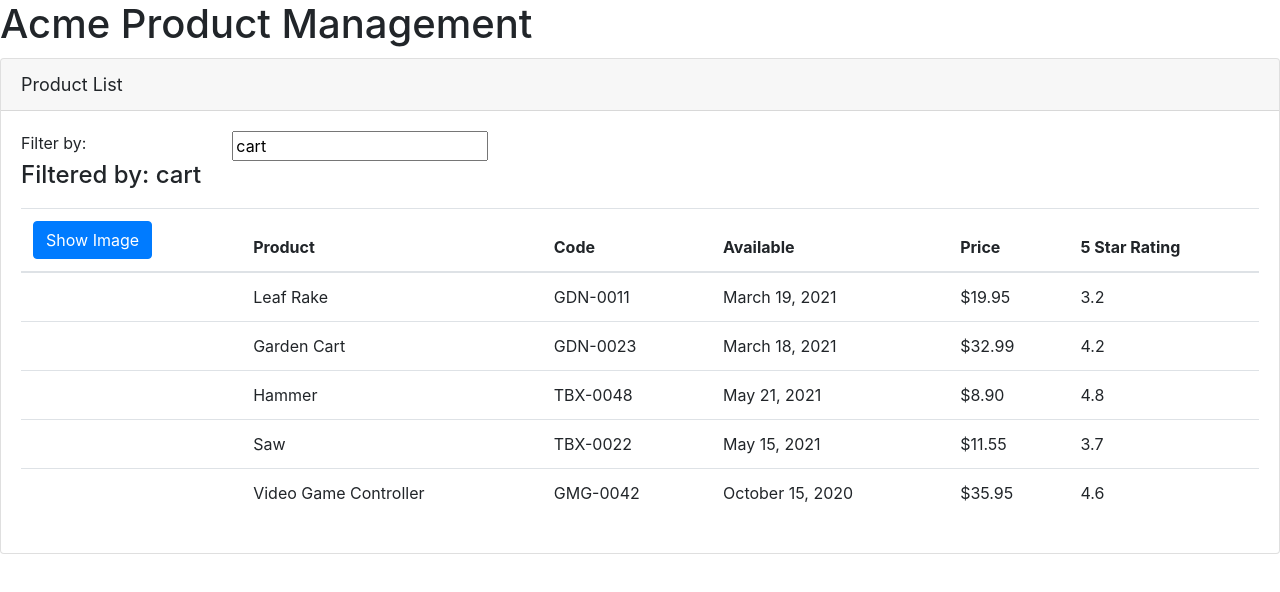
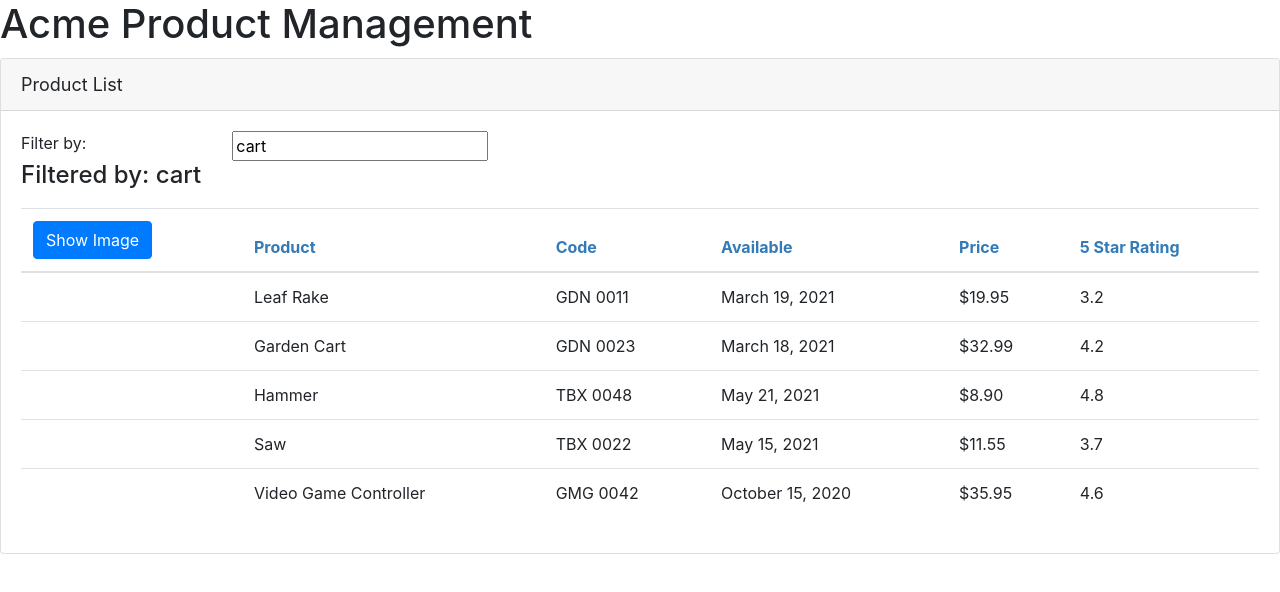
Before and after one commit to c-santana-sp/Angular-GettingStarted, an Angular app: page /welcome in a window 1280 px wide. Shown: the top 592 px of the page. Built offline with nearby package versions, Linux system fonts and the light colour scheme.

Commit message:
Creating a custom Pipe

```diff
--- a/src/app/app.module.ts
+++ b/src/app/app.module.ts
@@ -4,11 +4,13 @@
 
 import { AppComponent } from './app.component';
 import { ProductListComponent } from './products/product-list.component';
+import { ConvertToSpacesPipe } from './shared/convert-to-spaces.pipe';
 
 @NgModule({
   declarations: [
     AppComponent,
-    ProductListComponent
+    ProductListComponent,
+    ConvertToSpacesPipe
   ],
   imports: [
     BrowserModule,
--- /dev/null
+++ b/src/app/products/product-list-component.css
@@ -0,0 +1,3 @@
+thead {
+    color: #337AB7;
+}
--- a/src/app/products/product-list.component.html
+++ b/src/app/products/product-list.component.html
@@ -42,7 +42,7 @@
                                     [style.margin.px]='imageMargin'>
                         </td>
                         <td>{{ product.productName }}</td>
-                        <td>{{ product.productCode | uppercase}}</td>
+                        <td>{{ product.productCode | uppercase | convertToSpaces:'-' }}</td>
                         <td>{{ product.releaseDate }}</td>
                         <td>{{ product.price | currency:'USD':'symbol':'1.2-2'}}</td>
                         <td>{{ product.starRating }}</td>
--- a/src/app/products/product-list.component.ts
+++ b/src/app/products/product-list.component.ts
@@ -1,12 +1,13 @@
-import { Component } from "@angular/core";
+import { Component, OnInit } from "@angular/core";
 import { IProduct } from "./product";
 
 @Component({
   selector: "pm-products",
   templateUrl: "./product-list.component.html",
+  styleUrls: ["./product-list-component.css"]
 
 })
-export class ProductListComponent {
+export class ProductListComponent implements OnInit {
   pageTitle: string = 'Product List';
   imageWidth: number = 50;
   imageMargin: number = 2;
@@ -69,4 +70,8 @@
   toggleImage(): void {
     this.showImage = !this.showImage;
   }
+
+  ngOnInit(): void {
+    console.log("In OnInit");
+  }
 }
--- /dev/null
+++ b/src/app/shared/convert-to-spaces.pipe.ts
@@ -0,0 +1,11 @@
+import { Pipe, PipeTransform } from "@angular/core";
+
+@Pipe({
+    name: 'convertToSpaces'
+})
+export class ConvertToSpacesPipe implements PipeTransform{
+
+    transform(value: string, character: string): string {
+        return value.replace(character, ' ');
+    }
+}
```
